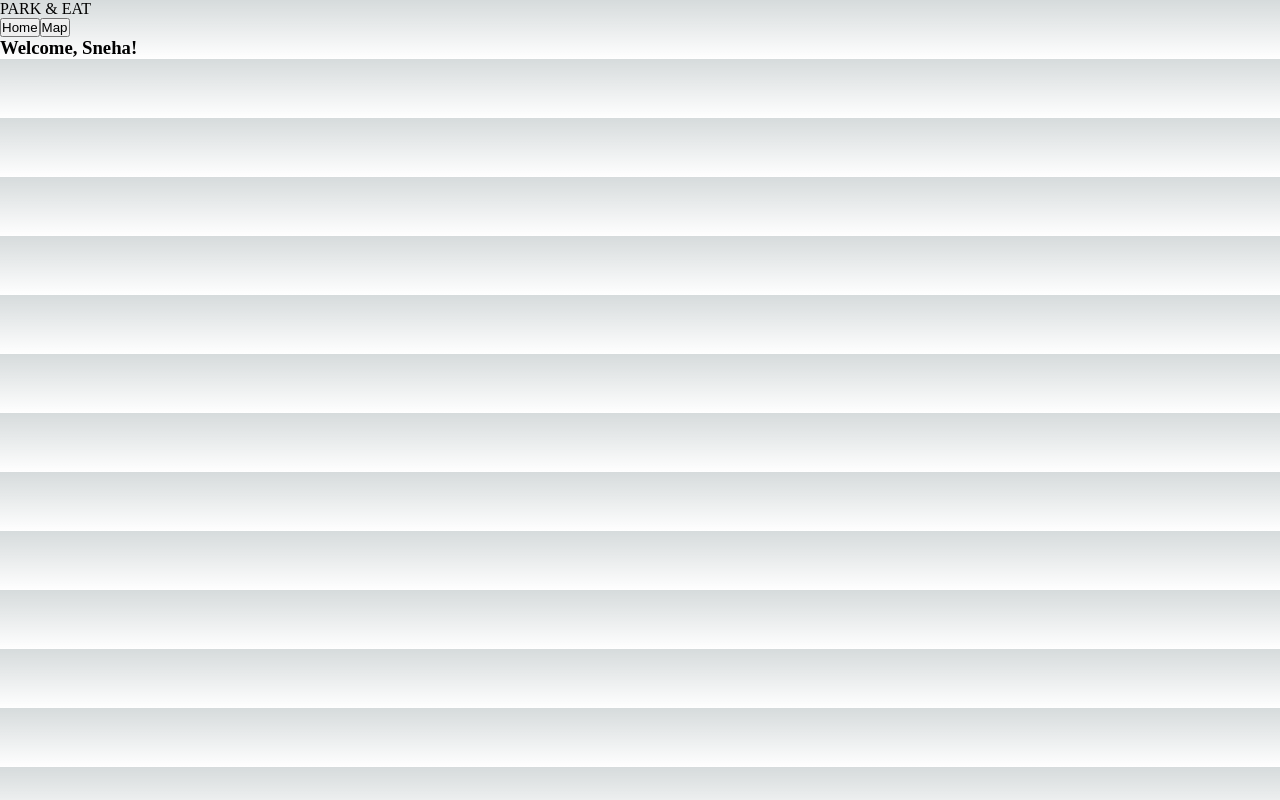
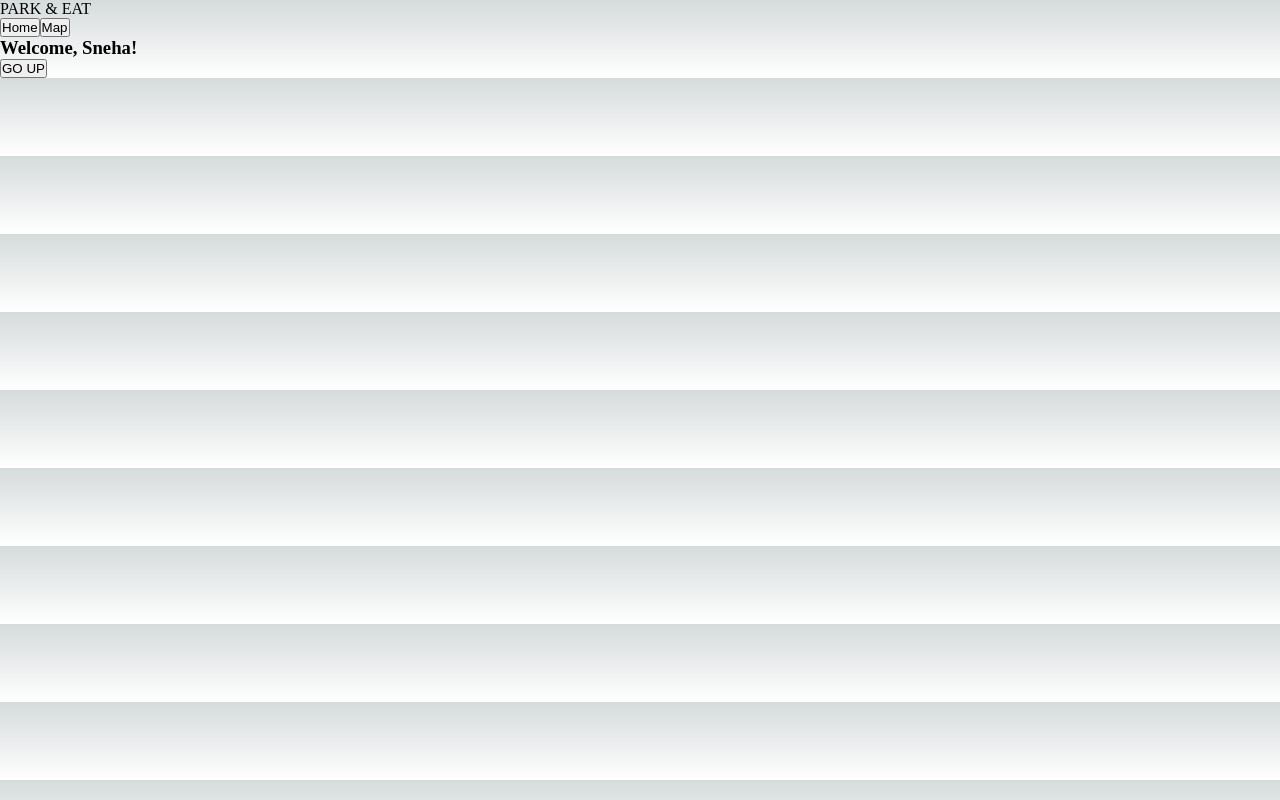
Before and after one commit to sneham-boop/parkeat, a Next.js app: page / in a window 1280 px wide. Built offline with nearby package versions, Linux system fonts and the light colour scheme.

Commit message:
Add footer component.

```diff
--- a/pages/index.js
+++ b/pages/index.js
@@ -3,6 +3,7 @@ import { Inter } from "next/font/google";
 import styles from "@component/styles/Home.module.css";
 import Header from "@component/src/components/Header";
 import Homepage from "@component/src/components/Homepage";
+import Footer from "@component/src/components/Footer";
 
 const inter = Inter({ subsets: ["latin"] });
 
@@ -20,6 +21,7 @@ export default function Home() {
       </Head>
       <Header />
       <Homepage/>
+      <Footer/>
     </>
   );
 }
--- a/src/components/Footer/index.js
+++ b/src/components/Footer/index.js
@@ -0,0 +1,17 @@
+import Button from "../Button";
+
+export default function Footer() {
+  const btnText = "GO UP";
+  const handleScroll = () => {
+    const element = document.getElementsByClassName("nav");
+    if (element) {
+      element[0].scrollIntoView({ behavior: "smooth" });
+    }
+  };
+
+  return (
+    <footer className="footer">
+      <Button btnText={btnText} onClick={() => handleScroll()} />
+    </footer>
+  );
+}
--- a/src/components/Homepage/index.js
+++ b/src/components/Homepage/index.js
@@ -1,5 +1,5 @@
 export default function Homepage() {
-  const user  = { firstname: "Sneha", lastname: "Mahajan"};
+  const user = { firstname: "Sneha", lastname: "Mahajan" };
   return (
     <section className="home">
       {user ? (
```
